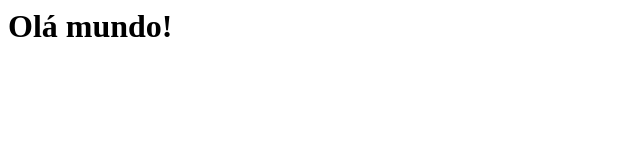
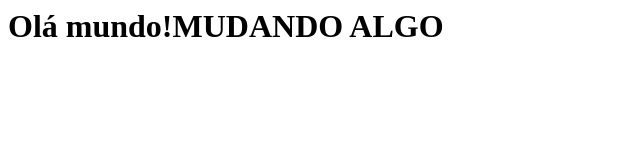
Before and after one commit to Lui5Edu4rdo/test, a plain HTML site: page index.html in a window 1280 px wide. Shown: the whole page, without its empty margins (0-640 px from the left). Drawn offline with Linux system fonts and the light colour scheme.

Commit message:
Subindo mudança

```diff
--- a/index.html
+++ b/index.html
@@ -1,3 +1,3 @@
 <html>
-	<h1>Olá mundo!</h1>
+	<h1>Olá mundo!MUDANDO ALGO</h1>
 </html>
```
